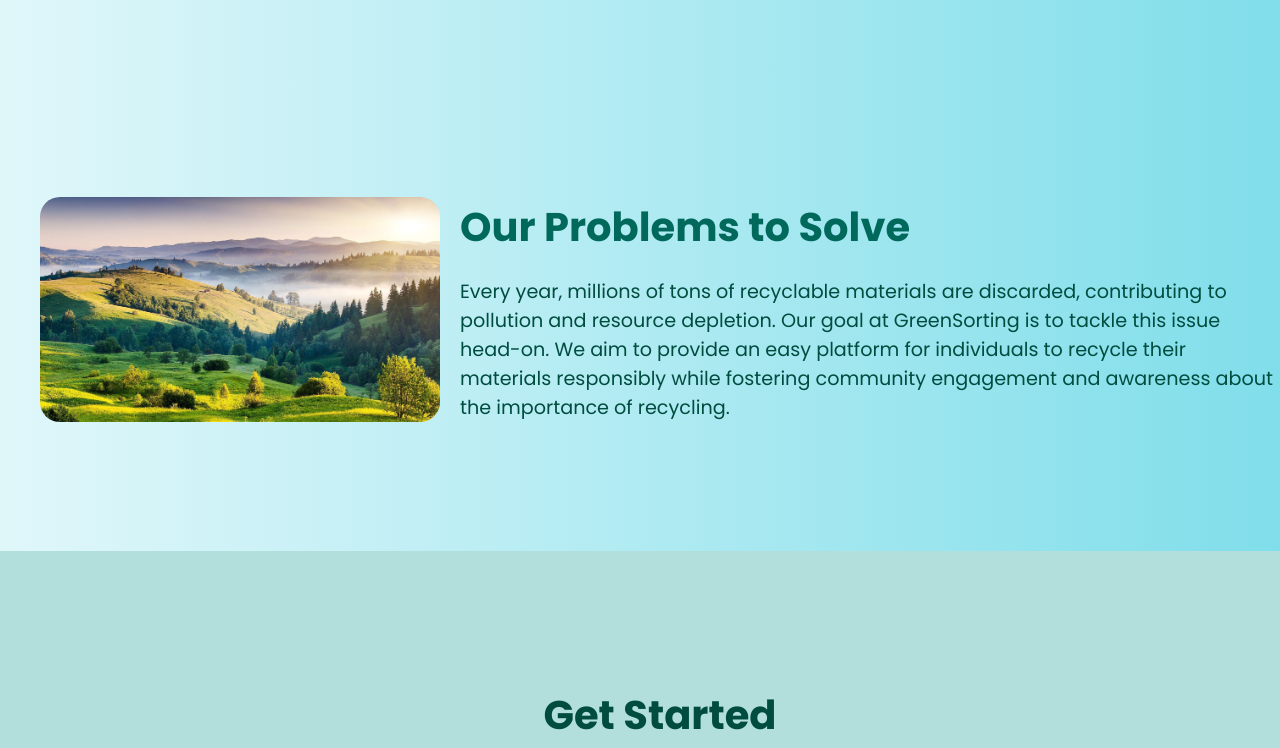
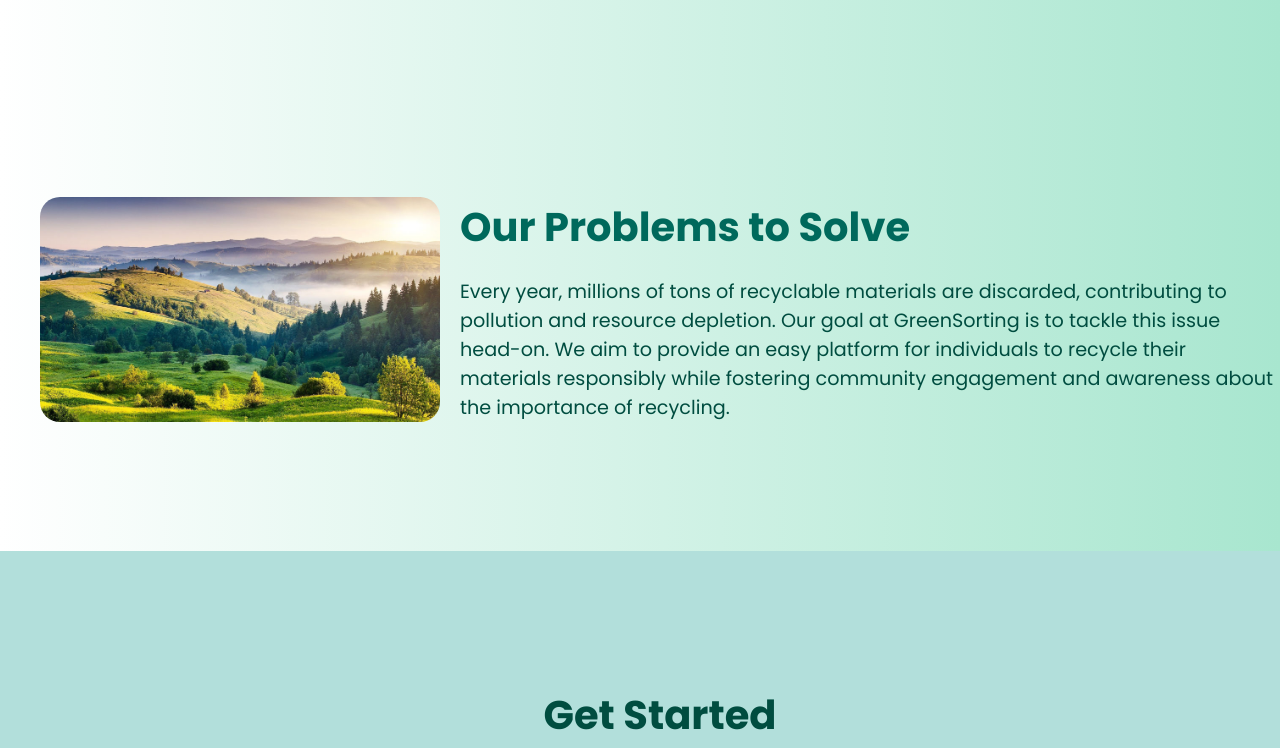
Before and after one commit to RSOFTCREATORS/greensorting.github.io, a plain HTML site: page home.html in a window 1280 px wide. Shown: the part 1188-1936 px from the top of the page. Drawn offline with nearby package versions, Linux system fonts and the light colour scheme.

Commit message:
Add files via upload

```diff
--- a/home.html
+++ b/home.html
@@ -15,7 +15,7 @@
             margin: 0;
             padding: 0;
             overflow-x: hidden; /* Prevent horizontal scrolling */
-            background: linear-gradient(to right, #e0f7fa, #80deea);
+            background: linear-gradient(to right, #ffffff, #a8e6cf); /* White to light green gradient */
             color: #004d40;
         }
 
@@ -86,7 +86,7 @@
 
         /* Ensure the first section background fills the width */
         .curve-bg {
-            background: linear-gradient(to right, #e0f7fa, #80deea);
+            background: linear-gradient(to right, #ffffff, #a8e6cf); /* White to light green gradient */
             padding: 20px 0; /* Padding for the first section */
             width: 100%; /* Ensure it fills the width */
         }
```
